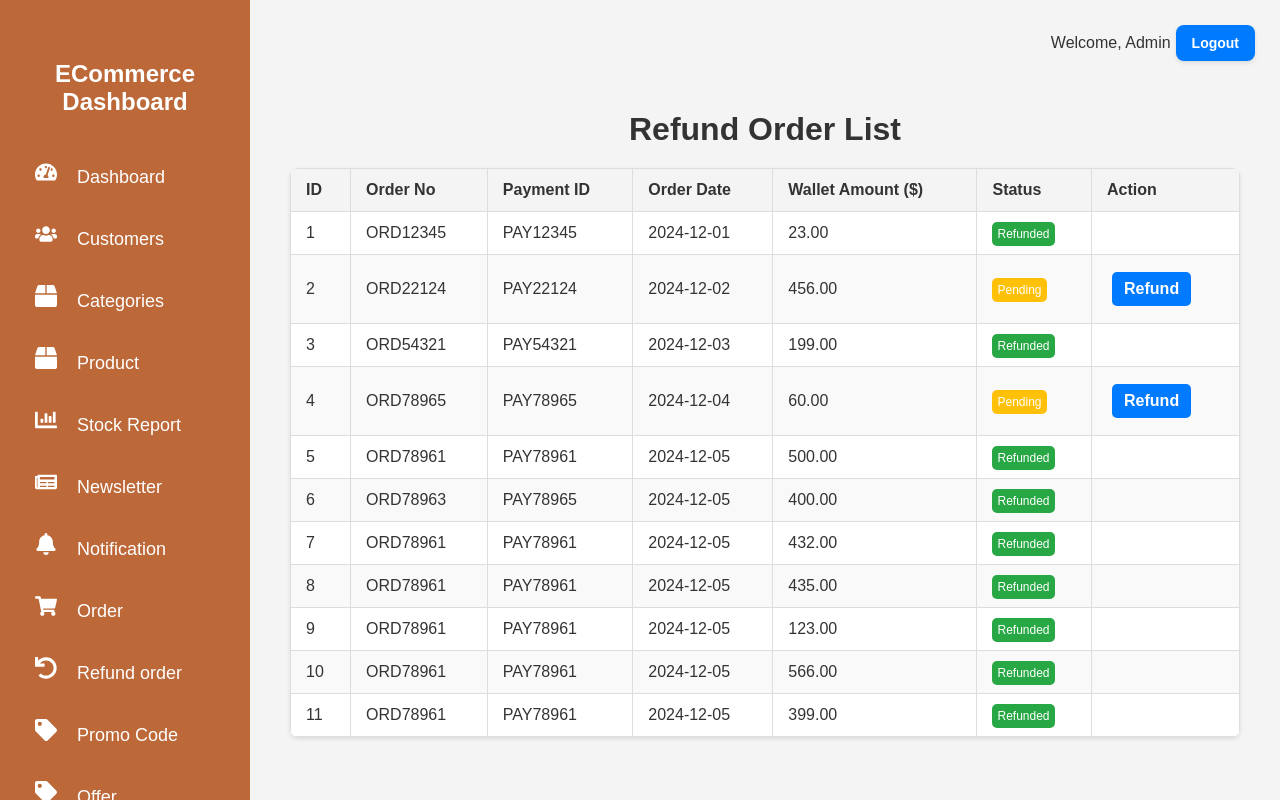
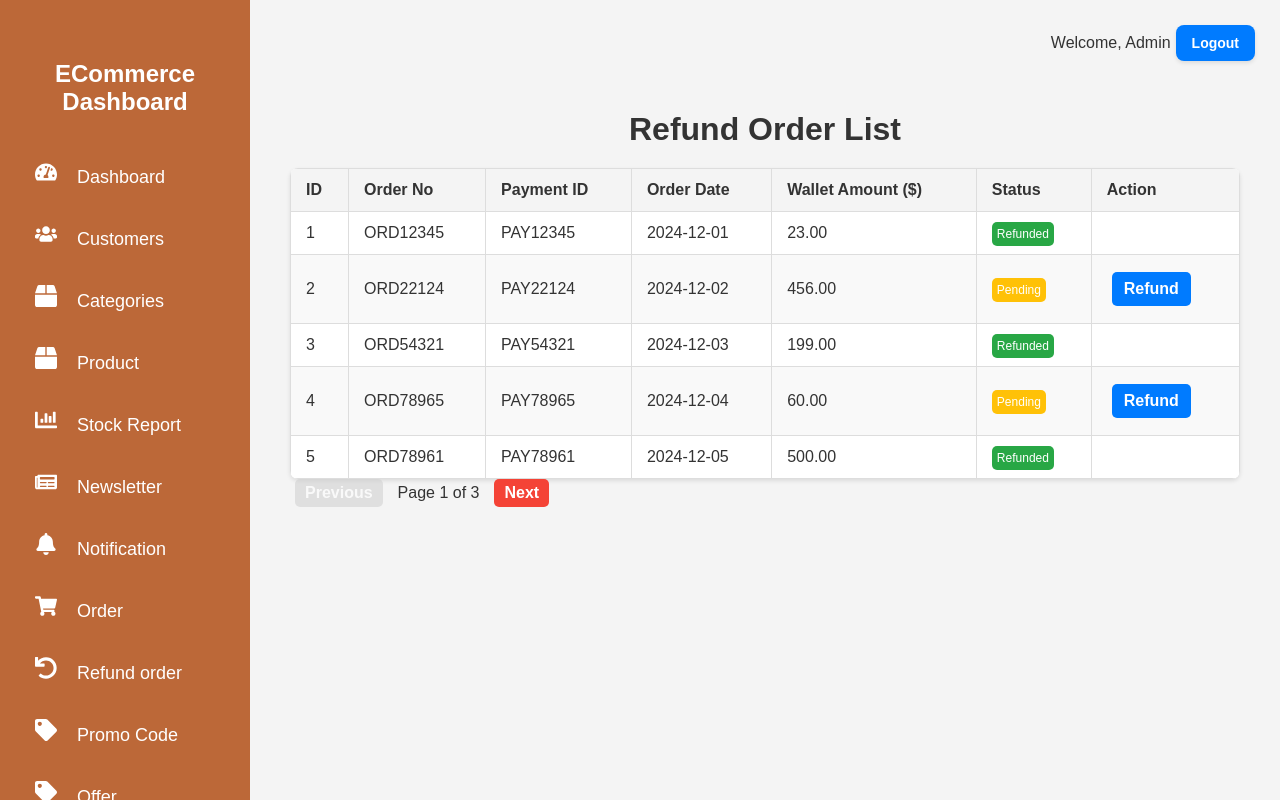
Before and after one commit to Rahulkannoujia123/admin-panel-ecommerce, a React (Create React App) app: page /refundorder in a window 1280 px wide. Built offline with nearby package versions, Linux system fonts and the light colour scheme.

Commit message:
pagniation module completed

```diff
--- a/src/pages/categories/categories.jsx
+++ b/src/pages/categories/categories.jsx
@@ -15,6 +15,8 @@ const Categories = () => {
     metaDescription: "",
     image: null,
   });
+  const [currentPage, setCurrentPage] = useState(1);
+  const [itemsPerPage] = useState(5);
 
   useEffect(() => {
     // Fetch categories from the API when the component mounts
@@ -34,6 +36,8 @@ const Categories = () => {
 
     fetchCategories();
   }, []);
+
+  const totalPages = Math.ceil(categories.length / itemsPerPage);
 
   const handleAddOrEditCategory = async () => {
     if (formData.categoryName.trim() === "") {
@@ -172,11 +176,7 @@ const Categories = () => {
         <thead>
           <tr>
             <th>
-              <input
-                type="checkbox"
-                checked={selectAll}
-                onChange={handleSelectAll}
-              />
+              <input type="checkbox" checked={selectAll} onChange={handleSelectAll} />
             </th>
             <th>Sr. No</th>
             <th>Name</th>
@@ -185,7 +185,9 @@ const Categories = () => {
           </tr>
         </thead>
         <tbody>
-          {categories.map((category, index) => (
+          {categories
+            .slice((currentPage - 1) * itemsPerPage, currentPage * itemsPerPage)
+            .map((category, index) => (
               <tr key={category._id}>
                 <td>
                   <input
@@ -194,7 +196,7 @@ const Categories = () => {
                     onChange={() => handleCategorySelect(category._id)}
                   />
                 </td>
-              <td>{index + 1}</td>
+                <td>{(currentPage - 1) * itemsPerPage + index + 1}</td>
                 <td>{category.name}</td>
                 <td>
                   <img src={category.image} alt={category.name} width={50} height={50} />
@@ -218,6 +220,22 @@ const Categories = () => {
         </tbody>
       </table>
 
+      <div className="pagination">
+        <button
+          onClick={() => setCurrentPage(currentPage - 1)}
+          disabled={currentPage === 1}
+        >
+          Previous
+        </button>
+        <span>Page {currentPage} of {totalPages}</span>
+        <button
+          onClick={() => setCurrentPage(currentPage + 1)}
+          disabled={currentPage === totalPages}
+        >
+          Next
+        </button>
+      </div>
+
       {isPopupOpen && (
         <div className="popup-overlay">
           <div className="popup">
@@ -235,11 +253,7 @@ const Categories = () => {
 
               <label>
                 Select Image:
-                <input
-                  type="file"
-                  name="image"
-                  onChange={handleImageChange}
-                />
+                <input type="file" name="image" onChange={handleImageChange} />
               </label>
               <div className="form-buttons">
                 <button
--- a/src/pages/customer/customer.jsx
+++ b/src/pages/customer/customer.jsx
@@ -11,11 +11,13 @@ const Customers = () => {
   const [updatedEmail, setUpdatedEmail] = useState('');
   const [updatedPhoneNumber, setUpdatedPhoneNumber] = useState('');
   const { customerId } = useParams();
+  const [showModal, setShowModal] = useState(false);
+  const [selectedCustomers, setSelectedCustomers] = useState([]);
+   const [currentPage, setCurrentPage] = useState(1);
+    const [itemsPerPage] = useState(5);
   const navigate = useNavigate();
-  const [showModal, setShowModal] = useState(false);
-  const [selectedCustomers, setSelectedCustomers] = useState([]); // Define selectedCustomers state
 
-  // Fetch customers data from the API
+
   useEffect(() => {
     const fetchCustomers = async () => {
       try {
@@ -24,13 +26,12 @@ const Customers = () => {
         if (data && data.users) {
           setCustomers(data.users);
           setFilteredCustomers(data.users);
-        } else {
-          console.error("Failed to fetch customers.");
         }
 
         if (customerId) {
-          // Fetch customer details by userId
-          const customerDetailResponse = await fetch(`https://ecommerce-backend-eight-umber.vercel.app/user/get-user-detail?userId=${customerId}`);
+          const customerDetailResponse = await fetch(
+            `https://ecommerce-backend-eight-umber.vercel.app/user/get-user-detail?userId=${customerId}`
+          );
           const customerDetailData = await customerDetailResponse.json();
 
           if (customerDetailData && customerDetailData.user) {
@@ -38,28 +39,23 @@ const Customers = () => {
             setUpdatedFullName(customerDetailData.user.fullName);
             setUpdatedEmail(customerDetailData.user.email);
             setUpdatedPhoneNumber(customerDetailData.user.phoneNumber);
-          } else {
-            console.error('Failed to fetch customer details');
           }
         }
       } catch (error) {
-        console.error("Error fetching customers data:", error);
+        console.error('Error fetching customers:', error);
       }
     };
 
     fetchCustomers();
   }, [customerId]);
-
-  // Update customer function
+  const totalPages = Math.ceil(customers.length / itemsPerPage);
   const updateCustomer = async (updatedCustomer) => {
     try {
       const response = await fetch(
         `https://ecommerce-backend-eight-umber.vercel.app/user/update-user?userId=${updatedCustomer._id}`,
         {
           method: 'POST',
-          headers: {
-            'Content-Type': 'application/json',
-          },
+          headers: { 'Content-Type': 'application/json' },
           body: JSON.stringify({
             fullName: updatedCustomer.fullName,
             email: updatedCustomer.email,
@@ -69,21 +65,17 @@ const Customers = () => {
       );
 
       const data = await response.json();
-
       if (response.ok) {
         alert(data.message);
-
-        // Update local state with the updated customer data
         const updatedCustomers = customers.map((customer) =>
           customer._id === updatedCustomer._id ? data.user : customer
         );
-
         setCustomers(updatedCustomers);
         setFilteredCustomers(updatedCustomers);
         setSelectedCustomer(data.user);
-        setShowModal(false); // Close the modal after update
+        setShowModal(false);
       } else {
-        alert('Failed to update customer: ' + data.message);
+        alert(`Failed to update customer: ${data.message}`);
       }
     } catch (error) {
       console.error('Error updating customer:', error);
@@ -100,10 +92,7 @@ const Customers = () => {
     setFilteredCustomers(filtered);
   };
 
-  const handleCustomerClick = (id) => {
-    navigate(`/customers/${id}`);
-  };
-
+  const handleCustomerClick = (id) => navigate(`/customers/${id}`);
   const handleBackClick = () => {
     navigate('/customers');
     setSelectedCustomer(null);
@@ -114,26 +103,25 @@ const Customers = () => {
     setUpdatedFullName(customer.fullName);
     setUpdatedEmail(customer.email);
     setUpdatedPhoneNumber(customer.phoneNumber);
-    setShowModal(true); // Open the modal when edit button is clicked
+    setShowModal(true);
   };
 
   const handleDeleteClick = async (id) => {
     if (window.confirm('Are you sure you want to delete this customer?')) {
       try {
-        const response = await fetch(`https://ecommerce-backend-eight-umber.vercel.app/user/delete-user?id=${id}`, {
-          method: 'DELETE', // Use DELETE method for deleting
-        });
+        const response = await fetch(
+          `https://ecommerce-backend-eight-umber.vercel.app/user/delete-user?id=${id}`,
+          { method: 'DELETE' }
+        );
 
         if (response.ok) {
           const data = await response.json();
-          alert(data.message); // Show a success message
-
-          // Remove the deleted customer from the state
+          alert(data.message);
           setCustomers(customers.filter((customer) => customer._id !== id));
           setFilteredCustomers(filteredCustomers.filter((customer) => customer._id !== id));
         } else {
           const errorData = await response.json();
-          alert('Failed to delete customer: ' + errorData.message);
+          alert(`Failed to delete customer: ${errorData.message}`);
         }
       } catch (error) {
         console.error('Error deleting customer:', error);
@@ -178,8 +166,6 @@ const Customers = () => {
             <p><strong>Name:</strong> {selectedCustomer.fullName}</p>
             <p><strong>Email:</strong> {selectedCustomer.email}</p>
             <p><strong>Phone:</strong> {selectedCustomer.phoneNumber}</p>
-            <p><strong>Status:</strong> Active</p>
-            <p><strong>Registered On:</strong> {new Date(selectedCustomer.createdAt).toLocaleDateString()}</p>
             <button className="back-button" onClick={handleBackClick}>
               Back to Customer List
             </button>
@@ -205,7 +191,6 @@ const Customers = () => {
               </button>
             </div>
           </div>
-          <p>Manage and view customer details here.</p>
           <table className="customers-table">
             <thead>
               <tr>
@@ -263,8 +248,22 @@ const Customers = () => {
           </table>
         </div>
       )}
+ <div className="pagination">
+        <button
+          onClick={() => setCurrentPage(currentPage - 1)}
+          disabled={currentPage === 1}
+        >
+          Previous
+        </button>
+        <span>Page {currentPage} of {totalPages}</span>
+        <button
+          onClick={() => setCurrentPage(currentPage + 1)}
+          disabled={currentPage === totalPages}
+        >
+          Next
+        </button>
+      </div>
 
-      {/* Edit Modal */}
       {showModal && selectedCustomer && (
         <div className="modal-overlay">
           <div className="modal-content">
--- a/src/pages/order/order.jsx
+++ b/src/pages/order/order.jsx
@@ -16,6 +16,9 @@ const OrderList = () => {
   ]);
 
   const [searchQuery, setSearchQuery] = useState("");
+  const [currentPage, setCurrentPage] = useState(1); // Start on page 1
+  const [itemsPerPage] = useState(10); // Set to 10 items per page
+  const totalPages = Math.ceil(orders.length / itemsPerPage); // Calculate total pages based on 10 items per page
 
   // Handle delete action
   const handleDelete = (id) => {
@@ -29,6 +32,11 @@ const OrderList = () => {
     order.city.toLowerCase().includes(searchQuery.toLowerCase()) ||
     order.status.toLowerCase().includes(searchQuery.toLowerCase())
   );
+
+  // Pagination: Get the orders to show on the current page
+  const indexOfLastItem = currentPage * itemsPerPage;
+  const indexOfFirstItem = indexOfLastItem - itemsPerPage;
+  const currentOrders = filteredOrders.slice(indexOfFirstItem, indexOfLastItem);
 
   return (
     <div className="order-container">
@@ -58,8 +66,8 @@ const OrderList = () => {
           </tr>
         </thead>
         <tbody>
-          {filteredOrders.length > 0 ? (
-            filteredOrders.map((order) => (
+          {currentOrders.length > 0 ? (
+            currentOrders.map((order) => (
               <tr key={order.id}>
                 <td>{order.id}</td>
                 <td>{order.orderNo}</td>
@@ -100,6 +108,22 @@ const OrderList = () => {
           )}
         </tbody>
       </table>
+
+      <div className="pagination">
+        <button
+          onClick={() => setCurrentPage(currentPage - 1)}
+          disabled={currentPage === 1}
+        >
+          Previous
+        </button>
+        <span>Page {currentPage} of {totalPages}</span>
+        <button
+          onClick={() => setCurrentPage(currentPage + 1)}
+          disabled={currentPage === totalPages}
+        >
+          Next
+        </button>
+      </div>
     </div>
   );
 };
--- a/src/pages/promocode/promocode.jsx
+++ b/src/pages/promocode/promocode.jsx
@@ -23,6 +23,11 @@ const PromocodeList = () => {
     endDate: "",
   });
   const [successMessage, setSuccessMessage] = useState("");
+
+    const [currentPage, setCurrentPage] = useState(1);
+        const [itemsPerPage] = useState(5);
+    const totalPages = Math.ceil(PromocodeList.length / itemsPerPage);
+
 
   useEffect(() => {
     // Fetch promocodes from API on component mount
@@ -241,6 +246,21 @@ const PromocodeList = () => {
           )}
         </tbody>
       </table>
+      <div className="pagination">
+        <button
+          onClick={() => setCurrentPage(currentPage - 1)}
+          disabled={currentPage === 1}
+        >
+          Previous
+        </button>
+        <span>Page {currentPage} of {totalPages}</span>
+        <button
+          onClick={() => setCurrentPage(currentPage + 1)}
+          disabled={currentPage === totalPages}
+        >
+          Next
+        </button>
+      </div>
 
       {/* Add Promocode Modal */}
       {isAddModalOpen && (
--- a/src/pages/refundorder/refundorder.jsx
+++ b/src/pages/refundorder/refundorder.jsx
@@ -93,6 +93,12 @@ const RefundOrderList = () => {
     },
   ]);
 
+  const [currentPage, setCurrentPage] = useState(1);
+  const itemsPerPage = 5;
+
+  // Calculate total pages
+  const totalPages = Math.ceil(refundOrders.length / itemsPerPage);
+
   // Handle refund action
   const handleRefund = (id) => {
     setRefundOrders(
@@ -101,6 +107,11 @@ const RefundOrderList = () => {
       )
     );
   };
+
+  // Get current items for the current page
+  const indexOfLastItem = currentPage * itemsPerPage;
+  const indexOfFirstItem = indexOfLastItem - itemsPerPage;
+  const currentItems = refundOrders.slice(indexOfFirstItem, indexOfLastItem);
 
   return (
     <div className="refund-order-container">
@@ -118,8 +129,8 @@ const RefundOrderList = () => {
           </tr>
         </thead>
         <tbody>
-          {refundOrders.length > 0 ? (
-            refundOrders.map((order) => (
+          {currentItems.length > 0 ? (
+            currentItems.map((order) => (
               <tr key={order.id}>
                 <td>{order.id}</td>
                 <td>{order.orderNo}</td>
@@ -158,6 +169,23 @@ const RefundOrderList = () => {
           )}
         </tbody>
       </table>
+      <div className="pagination">
+        <button
+          onClick={() => setCurrentPage(currentPage - 1)}
+          disabled={currentPage === 1}
+        >
+          Previous
+        </button>
+        <span>
+          Page {currentPage} of {totalPages}
+        </span>
+        <button
+          onClick={() => setCurrentPage(currentPage + 1)}
+          disabled={currentPage === totalPages}
+        >
+          Next
+        </button>
+      </div>
     </div>
   );
 };
```
Lines whose indentation alone changed are shown as unchanged.
